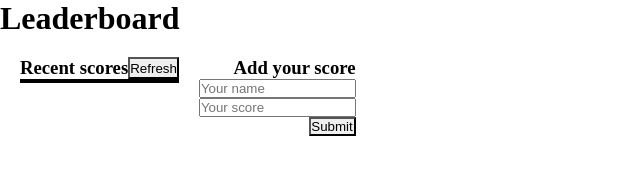
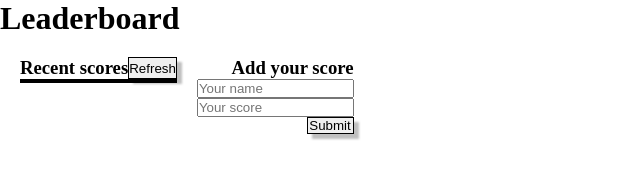
Before and after one commit to fdezcaminero/Leaderboard, a website built with webpack: page src/index.html in a window 1280 px wide. Shown: the whole page, without its empty margins (0-640 px from the left). Built offline with nearby package versions, Linux system fonts and the light colour scheme; no server answers.

Commit message:
Add styles to the buttons

```diff
--- a/src/style.css
+++ b/src/style.css
@@ -44,4 +44,6 @@ li:nth-child(odd) {
 
 .bothButtons {
   border-radius: 0;
+  border: 1px solid black;
+  filter: drop-shadow(5px 5px 1px rgba(0, 0, 0, 0.25));
 }
```
Also changed, not shown: dist/main.js.
